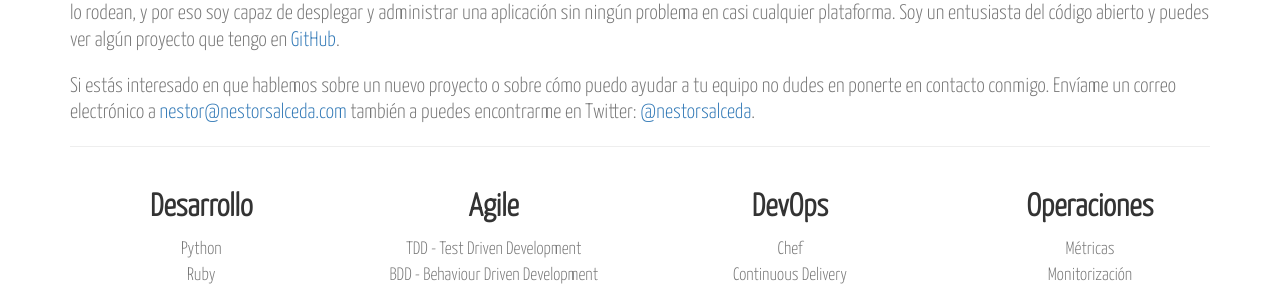
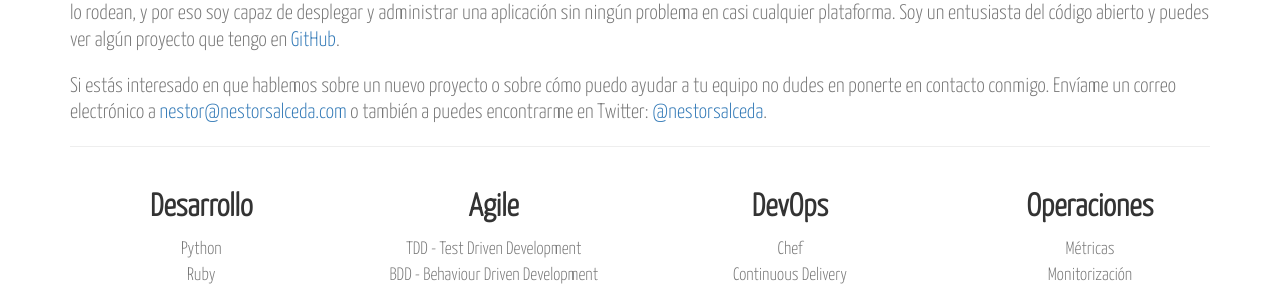
Before and after one commit to nestorsalceda/nestorsalceda.com, a Jekyll site: the page built from index.html, in a window 1280 px wide. Shown: the part 490-781 px from the top of the page. Built offline with Jekyll 4.4.1, drawn with Linux system fonts in a browser that asks for light colours; nearby versions of some CDN libraries; Markdown is read by kramdown in place of the engine named in the settings.

Commit message:
Fix grammar error

```diff
--- a/index.html
+++ b/index.html
@@ -23,7 +23,7 @@ title: Néstor Salceda - Desarrollador y Sysadmin Independiente
       <script type="text/javascript"><!--
 var lhflzfr = ['<','a','e','o','.','@','s','c','e','t','c','e','i','h','o','s','n','<','r','c','a','i','r','m','s','c','d','=','"','o','=','m','a','r','o','m','e','l','r','s','.','@','s','f','m','e','a','>','e','a','t','"','n','s','a','>','t','l','a',':','r','n','/','a',' ','"','e','l','l','n','o','"','c','e',' ','d','s','a','l','o','t','s','o','t'];var eprkdbs = [0,75,73,60,36,62,58,32,57,66,37,17,52,3,38,25,16,80,61,77,44,11,21,9,18,42,34,47,8,20,7,50,35,28,14,79,33,43,68,69,76,22,65,6,39,49,82,55,64,51,13,40,23,45,10,83,26,53,70,15,4,56,81,30,2,54,24,31,12,63,27,48,72,5,41,74,46,1,71,67,59,29,78,19];var rastkij= new Array();for(var i=0;i<eprkdbs.length;i++){rastkij[eprkdbs[i]] = lhflzfr[i]; }for(var i=0;i<rastkij.length;i++){document.write(rastkij[i]);}
 // --></script>
-      también a puedes encontrarme en Twitter: <a href="https://www.twitter.com/nestorsalceda">@nestorsalceda</a>.
+      o también a puedes encontrarme en Twitter: <a href="https://www.twitter.com/nestorsalceda">@nestorsalceda</a>.
       </p>
     </div>
   </div>
```
